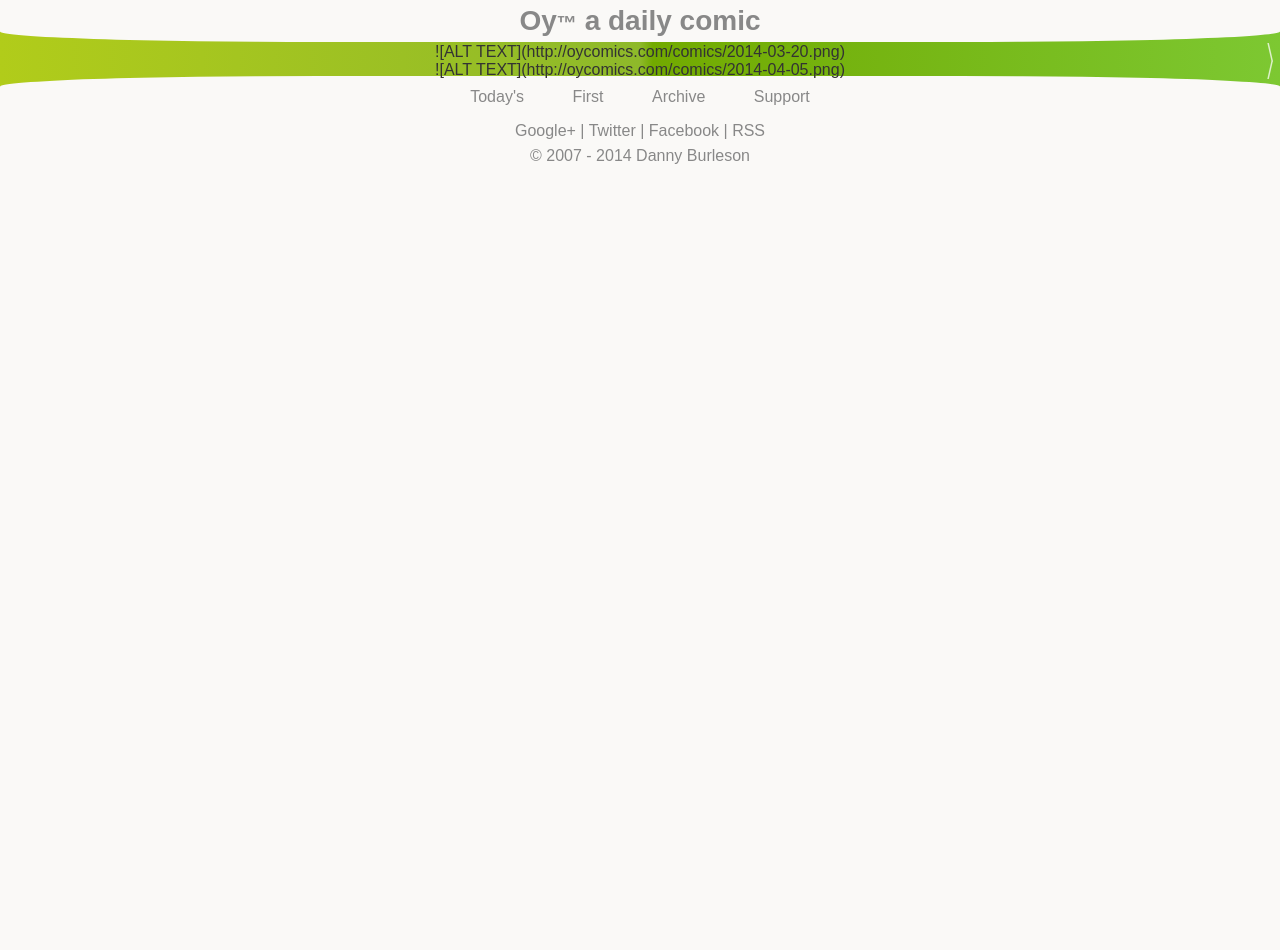
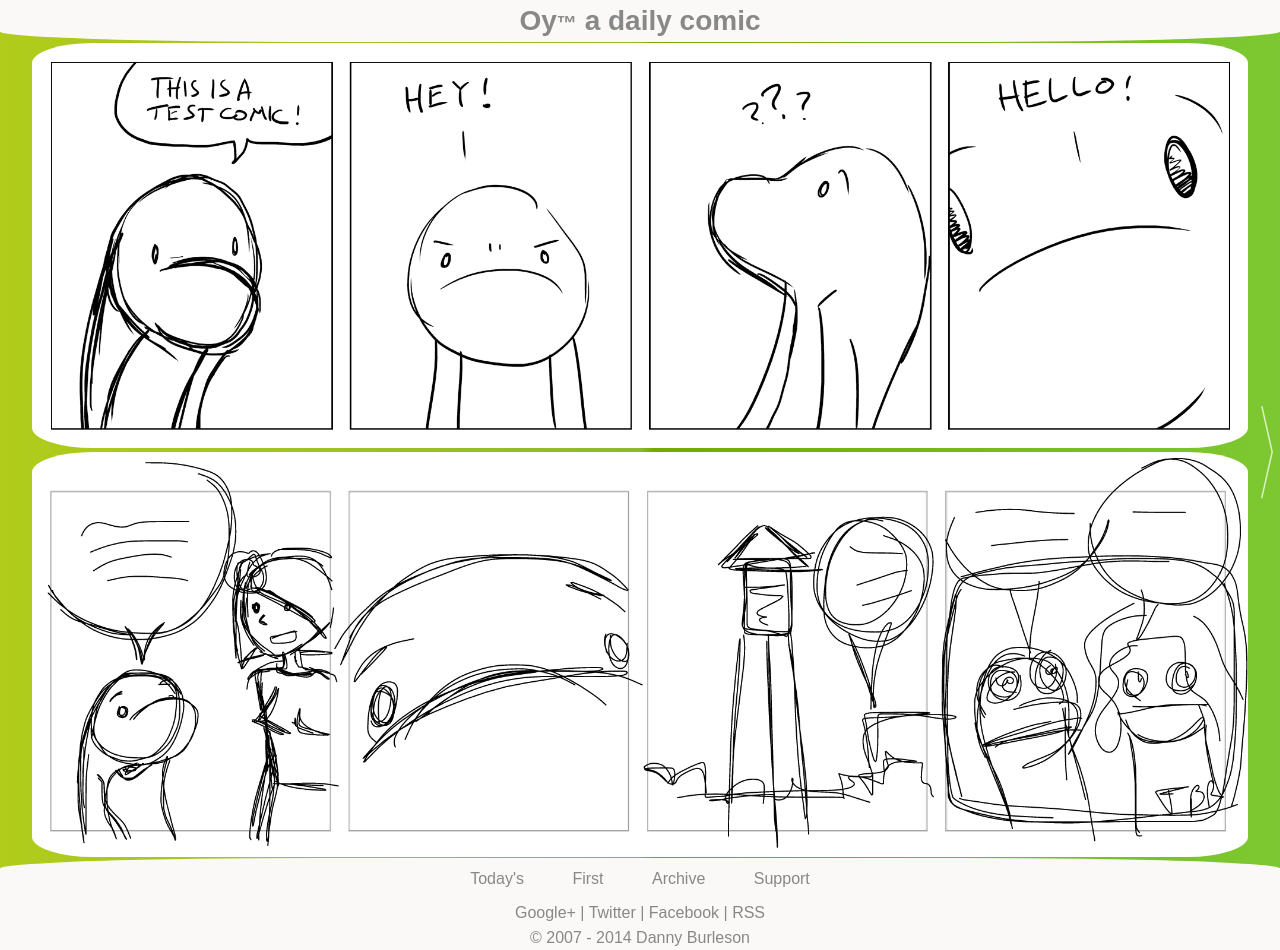
Before and after one commit to oycomics/oycomics.github.io, a Jekyll site: the page built from _posts/2014-03-20-daily-test-comic.md, in a window 1280 px wide. Built offline with Jekyll 4.4.1, drawn with Linux system fonts in a browser that asks for light colours; Markdown is read by kramdown in place of the engine named in the settings; before the commit the page ends 900 px from its top, so only the background shows below that.

Commit message:
Update 2014-03-20-daily-test-comic.md

```diff
--- a/_posts/2014-03-20-daily-test-comic.md
+++ b/_posts/2014-03-20-daily-test-comic.md
@@ -4,9 +4,5 @@ title: "Daily Test Comic"
 date: 2014-03-20 00:00:47
 image: "2014-03-20.png"
 ---
-<div class="landscape">
-![ALT TEXT]({{ site.url }}/comics/2014-03-20.png)
-</div>
-<div class="portrait">
-![ALT TEXT]({{ site.url }}/comics/2014-04-05.png)
-</div>
+<img class="landscape" src="{{ site.url }}/comics/2014-03-20.png" border="0" />
+<img class="portrait" src="{{ site.url }}/comics/2014-04-05.png" border="0" />
```
